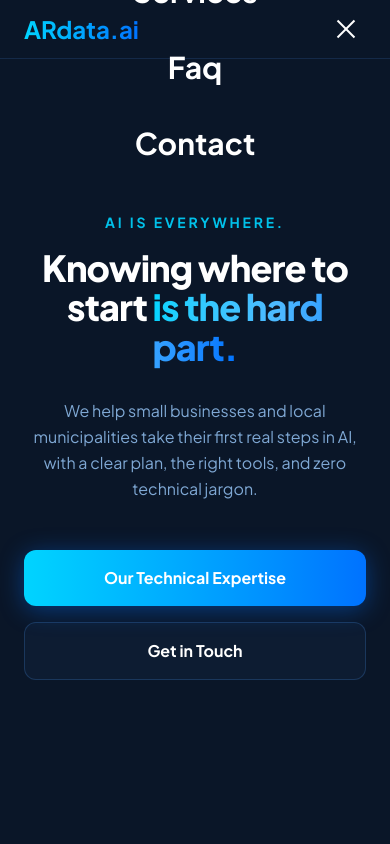
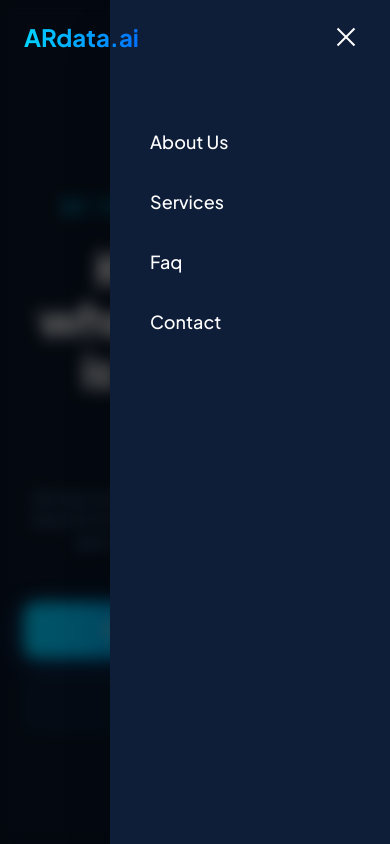
Before and after one commit to ardata-ai/ardata-site, a Next.js app: page / in a window 390 px wide. Both pictures are taken after a click on the button 346 px from the left and 37 px from the top of the page. Shown: the top 844 px of the page. Built offline with nearby package versions, Linux system fonts and the light colour scheme.

Commit message:
navigation fix

```diff
--- a/app/page.tsx
+++ b/app/page.tsx
@@ -14,7 +14,7 @@ export default function HomePage() {
     return () => window.removeEventListener("scroll", handleScroll);
   }, []);
 
-  // מניעת גלילה כשהתפריט פתוח
+  // ניהול גלילה כשהתפריט פתוח
   useEffect(() => {
     if (isMobileMenuOpen) {
       document.body.style.overflow = 'hidden';
@@ -39,7 +39,7 @@ export default function HomePage() {
   return (
     <main className="relative overflow-x-hidden bg-[#0a1628]">
       {/* Navigation */}
-      <nav className={`fixed top-0 w-full z-[1000] transition-all duration-300 ${isScrolled || isMobileMenuOpen ? "bg-[#0a1628]/95 backdrop-blur-md py-3 border-b border-blue-400/15" : "bg-transparent py-5"}`}>
+      <nav className={`fixed top-0 w-full z-[1000] transition-all duration-300 ${isScrolled ? "bg-[#0a1628]/95 backdrop-blur-md py-3 border-b border-blue-400/15" : "bg-transparent py-5"}`}>
         <div className="max-w-7xl mx-auto px-6 flex justify-between items-center">
           <Link href="/" className="text-2xl font-bold bg-gradient-to-r from-[#00d4ff] to-[#0072ff] bg-clip-text text-transparent z-[1002]">
             ARdata.ai
@@ -61,50 +61,58 @@ export default function HomePage() {
           </ul>
 
           {/* Hamburger Button */}
-          <button className="md:hidden flex flex-col gap-1.5 z-[1002] p-2" onClick={() => setIsMobileMenuOpen(!isMobileMenuOpen)}>
-            <span className={`w-6 h-0.5 bg-white transition-all duration-300 ${isMobileMenuOpen ? "rotate-45 translate-y-2" : ""}`}></span>
-            <span className={`w-6 h-0.5 bg-white transition-all duration-300 ${isMobileMenuOpen ? "opacity-0" : ""}`}></span>
-            <span className={`w-6 h-0.5 bg-white transition-all duration-300 ${isMobileMenuOpen ? "-rotate-45 -translate-y-2" : ""}`}></span>
+          <button className="md:hidden z-[1002] p-2 flex flex-col gap-1.5 items-end" onClick={() => setIsMobileMenuOpen(!isMobileMenuOpen)}>
+            <span className={`h-0.5 bg-white transition-all duration-300 ${isMobileMenuOpen ? "w-6 rotate-45 translate-y-2" : "w-6"}`}></span>
+            <span className={`h-0.5 bg-white transition-all duration-300 ${isMobileMenuOpen ? "opacity-0" : "w-4"}`}></span>
+            <span className={`h-0.5 bg-white transition-all duration-300 ${isMobileMenuOpen ? "w-6 -rotate-45 -translate-y-2" : "w-5"}`}></span>
           </button>
         </div>
 
-        {/* Mobile Menu Overlay - FIXED TO FULLSCREEN */}
-      <div
-        className={`fixed inset-0 bg-[#0a1628] z-[1001] flex flex-col items-center justify-center gap-10 transition-all duration-500 md:hidden ${isMobileMenuOpen ? "opacity-100 visible" : "opacity-0 invisible pointer-events-none"}`}
-        onClick={() => setIsMobileMenuOpen(false)} // הוסף את השורה הזו
-      >
-        <Link href="/about" className="text-3xl font-bold text-white hover:text-[#00d4ff]">
+        {/* Side Mobile Menu (Drawer) */}
+        <div className={`fixed inset-y-0 right-0 w-[280px] bg-[#0f1e38] shadow-2xl z-[1001] transform transition-transform duration-300 ease-in-out md:hidden ${isMobileMenuOpen ? "translate-x-0" : "translate-x-full"}`}>
+          <div className="flex flex-col pt-32 px-10 gap-8">
+            <Link href="/about" onClick={() => setIsMobileMenuOpen(false)} className="text-lg font-medium text-white hover:text-[#00d4ff]">
               About Us
             </Link>
             {["services", "faq", "contact"].map((item) => (
-          <a key={item} href={`#${item}`} className="text-3xl font-bold capitalize text-white hover:text-[#00d4ff]">
+              <a key={item} href={`#${item}`} onClick={() => setIsMobileMenuOpen(false)} className="text-lg font-medium capitalize text-white hover:text-[#00d4ff]">
                 {item}
               </a>
             ))}
           </div>
+        </div>
+
+        {/* Dark Overlay for Mobile Menu */}
+        {isMobileMenuOpen && (
+          <div
+            className="fixed inset-0 bg-black/60 backdrop-blur-sm z-[1000] md:hidden"
+            onClick={() => setIsMobileMenuOpen(false)}
+          ></div>
+        )}
       </nav>
 
-      {/* Hero Section - RESPONSIVE TEXT FIXED */}
-      <header className="relative min-h-screen flex items-center justify-center text-center px-6 pt-24 pb-12">
+      {/* Hero Section */}
+      <header className="relative min-h-screen flex items-center justify-center text-center px-6 pt-20">
         <div className="absolute inset-0 -z-10 bg-[radial-gradient(circle_at_50%_40%,#122a50_0%,#0a1628_70%)]">
           <div className="absolute inset-0 opacity-25 blur-[70px] animate-pulse" style={{ background: "radial-gradient(circle at 20% 30%, #0055cc 0%, transparent 50%)" }}></div>
         </div>
 
         <div className="max-w-4xl mx-auto">
-          {/* Sub-header text */}
-          <span className="block text-[#00d4ff] text-sm md:text-base font-bold tracking-[0.2em] uppercase mb-4 opacity-90">
+          {/* Sub-header (The "AI IS EVERYWHERE" part) */}
+          <span className="block text-[#00d4ff] text-lg md:text-2xl font-black tracking-[0.3em] uppercase mb-6 opacity-100">
             AI is everywhere.
           </span>
 
           {/* Main Title */}
-          <h1 className="text-4xl md:text-7xl font-extrabold leading-[1.1] mb-8 tracking-tight text-white px-2">
-            Knowing where to start <br className="hidden md:block" />
+          <h1 className="text-5xl md:text-8xl font-extrabold leading-[1.05] mb-10 tracking-tight text-white px-2">
+            Knowing where <br className="hidden md:block" /> to start is the <br className="hidden md:block" />
             <span className="bg-gradient-to-r from-[#00d4ff] via-[#4db8ff] to-[#0072ff] bg-clip-text text-transparent">
-              is the hard part.
+              hard part.
             </span>
           </h1>
 
-          <p className="text-base md:text-xl text-[#7fa8d4] mb-12 max-w-2xl mx-auto leading-relaxed">
+          {/* Description - Made smaller and more elegant */}
+          <p className="text-sm md:text-lg text-[#7fa8d4] mb-12 max-w-lg mx-auto leading-relaxed opacity-80 font-medium">
             We help small businesses and local municipalities take their first real steps in AI, with a clear plan, the right tools, and zero technical jargon.
           </p>
 
@@ -161,7 +169,7 @@ export default function HomePage() {
         </div>
       </section>
 
-      {/* Contact Section - EMAIL WRAPPING FIXED */}
+      {/* Contact Section */}
       <section id="contact" className="py-24 px-6">
         <div className="max-w-5xl mx-auto bg-gradient-to-b from-[#122445] to-[#0f1e38] border border-blue-400/15 rounded-[3rem] p-10 md:p-24 text-center relative overflow-hidden">
           <div className="absolute top-0 left-1/4 right-1/4 h-px bg-gradient-to-r from-[#00d4ff] to-[#0072ff] opacity-60"></div>
```
Lines whose indentation alone changed are shown as unchanged.
